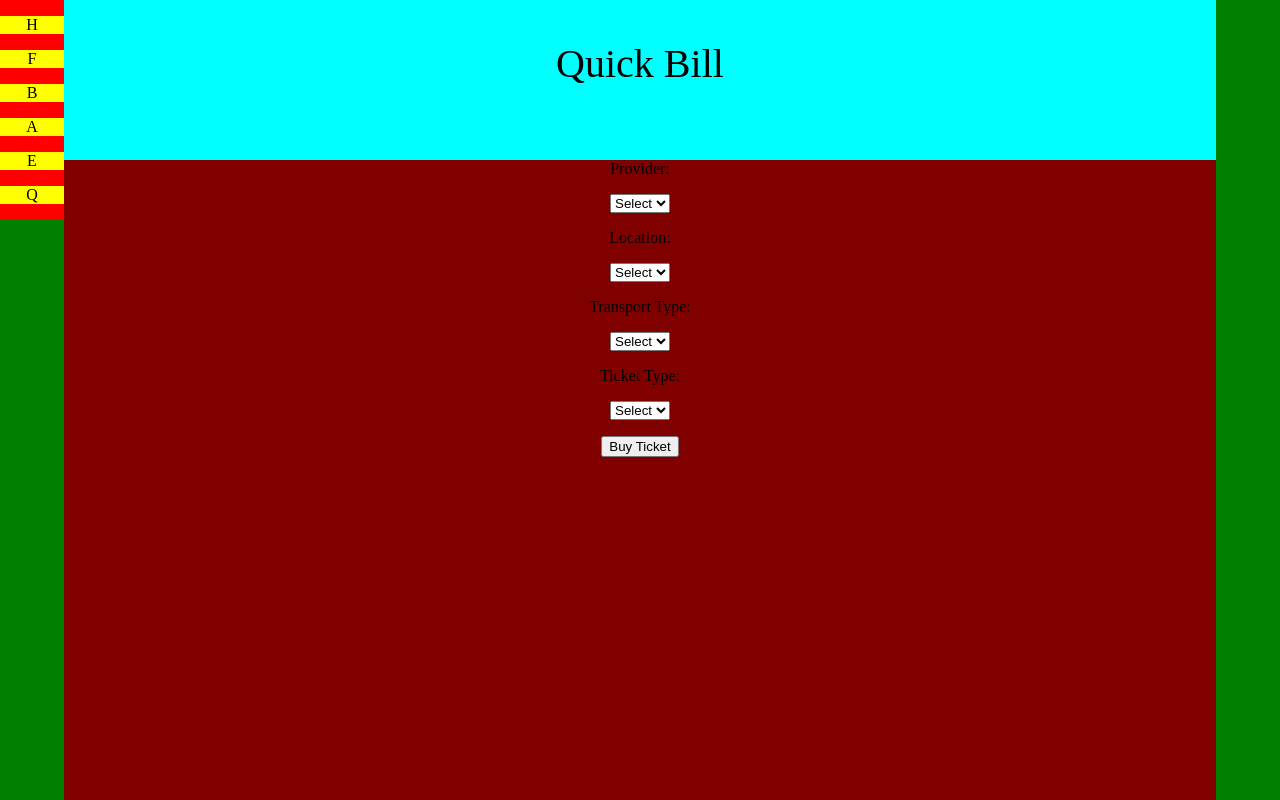
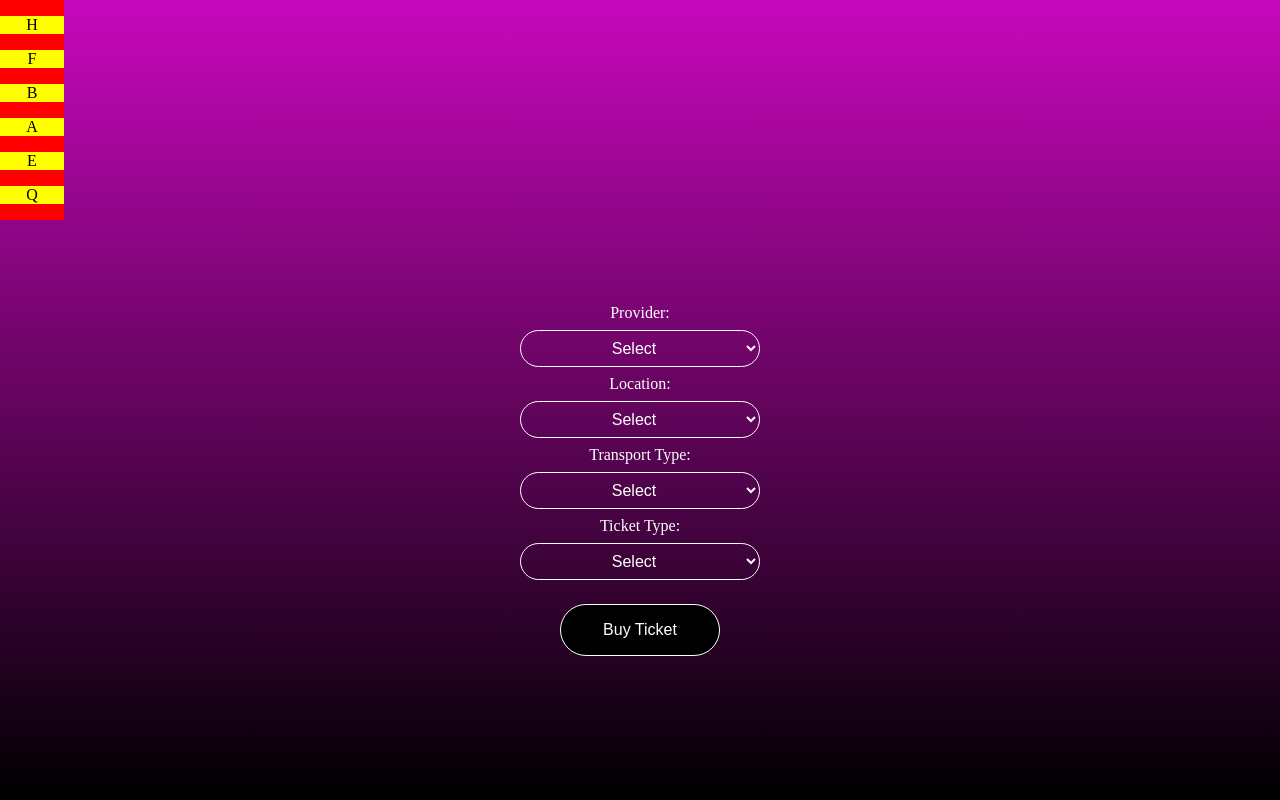
Before and after one commit to Grelory/WDPAI, a PHP site: page /public/views/user/buy.html in a window 1280 px wide. Run offline with PHP 8.4, Linux system fonts and the light colour scheme.

Commit message:
QB-37 Add styles for user screens

```diff
--- a/WDPAI_DOCKER/public/css/qb-common.css
+++ b/WDPAI_DOCKER/public/css/qb-common.css
@@ -9,8 +9,8 @@ body {
 #content {
     position: fixed;
     top: 20vh;
-    left: 0;
-    width: 100vw;
+    left: 5vw;
+    width: 90vw;
     height: 80vh;
 }
 
--- /dev/null
+++ b/WDPAI_DOCKER/public/css/qb-messages.css
@@ -0,0 +1,4 @@
+.message {
+    font-size: 2rem;
+    color: white;
+}
--- a/WDPAI_DOCKER/public/css/qb-utils-flex.css
+++ b/WDPAI_DOCKER/public/css/qb-utils-flex.css
@@ -3,5 +3,47 @@
     flex-direction: column;
     justify-content: center;
     align-items: center;
+}
+
+.flex-csc {
+    display: flex;
+    flex-direction: column;
+    justify-content: start;
+    align-items: center;
+}
+
+.flex-ccs {
+    display: flex;
+    flex-direction: column;
+    justify-content: center;
+    align-items: start;
+}
+
+.flex-css {
+    display: flex;
+    flex-direction: column;
+    justify-content: start;
+    align-items: start;
+}
+
+.flex-rcc {
+    display: flex;
+    flex-direction: row;
+    justify-content: center;
+    align-items: center;
+}
+
+.flex-wrap {
+    flex-wrap: wrap;
+}
+
+
+.flex-gap-005 {
+    gap: 0.5rem;
+}
+.flex-gap-010 {
     gap: 1rem;
 }
+.flex-gap-020 {
+    gap: 2rem;
+}
--- a/WDPAI_DOCKER/public/css/qb-utils-io.css
+++ b/WDPAI_DOCKER/public/css/qb-utils-io.css
@@ -1,3 +1,21 @@
+.qb-label-1 {
+    font-size: 1rem;
+    text-align: center;
+    color: white;
+}
+
+
+.qb-select-1 {
+    background: transparent;
+    width: 15rem;
+    border: 1px solid white;
+    padding: 0.5rem;
+    font-size: 1rem;
+    border-radius: 2rem;
+    text-align: center;
+    color: white;
+}
+
 .qb-input-1 {
     background: transparent;
     width: 20rem;
@@ -36,4 +54,15 @@
         font-size: 0.8rem;
         border-radius: 1.6rem;
     }
+
+    .qb-label-1, .qb-select-1 {
+        font-size: 0.8rem;
+    }
+
+    .qb-select-1 {
+        width: 10rem;
+        padding: 0.2rem;
+        font-size: 0.8rem;
+        border-radius: 1.6rem;
+    }
 }
--- /dev/null
+++ b/WDPAI_DOCKER/public/css/qb-utils.css
@@ -0,0 +1,8 @@
+.cs-full {
+    max-height: 80vh;
+    overflow: auto;
+}
+
+.m-top-010 {
+    margin-top: 1rem;
+}
--- a/WDPAI_DOCKER/public/views/auth/login.html
+++ b/WDPAI_DOCKER/public/views/auth/login.html
@@ -21,7 +21,7 @@
 <body>
     <?php include_once __DIR__ . '/../logo.html';?>
     <div id="content" class="flex-ccc">
-        <form class="login-form flex-ccc" action="/auth/login" method="POST">
+        <form class="login-form flex-ccc flex-gap-010" action="/auth/login" method="POST">
             <input type="text" id="email" class="qb-input-1" name="email" placeholder="Enter email address" required>
 
             <input type="text" id="password" class="qb-input-1" name="password" placeholder="Enter password" required>
--- a/WDPAI_DOCKER/public/views/auth/registration.html
+++ b/WDPAI_DOCKER/public/views/auth/registration.html
@@ -19,7 +19,7 @@
 <body>
     <?php include_once __DIR__ . '/../logo.html';?>
     <div id="content" class="registration-form flex-ccc">
-        <form class="registration-form flex-ccc" action="/auth/registration" method="POST">
+        <form class="registration-form flex-ccc flex-gap-010" action="/auth/registration" method="POST">
             <input type="text" id="userName" class="qb-input-1" name="userName" placeholder="Enter user name" required>
             <input type="text" id="email" class="qb-input-1" name="email" placeholder="Enter email address" required>
             <input type="text" id="password" class="qb-input-1" name="password" placeholder="Enter password" required>
--- a/WDPAI_DOCKER/public/views/user/buy.html
+++ b/WDPAI_DOCKER/public/views/user/buy.html
@@ -5,48 +5,45 @@
     <meta charset="UTF-8">
     <meta name="viewport" content="width=device-width, initial-scale=1.0">
 
-    <link rel="stylesheet" type="text/css" href="/public/css/shared/dashboard.css">
-    <link rel="stylesheet" type="text/css" href="/public/css/shared/content.css">
-    <link rel="stylesheet" type="text/css" href="/public/css/shared/logo.css">
     <link rel="stylesheet" type="text/css" href="/public/css/shared/navigation-bar.css">
-    <link rel="stylesheet" type="text/css" href="/public/css/shared/flex.css">
+
+    <link rel="stylesheet" type="text/css" href="/public/css/qb-common.css">
+    <link rel="stylesheet" type="text/css" href="/public/css/qb-utils-flex.css">
+    <link rel="stylesheet" type="text/css" href="/public/css/qb-utils-io.css">
+    <link rel="stylesheet" type="text/css" href="/public/css/qb-utils.css">
 
     <script src="/public/scripts/user/navigation-bar.js" defer></script>
-    <script src="/public/scripts/shared/logo.js" defer></script>
-
     <script src="/public/scripts/user/tickets-to-buy.js" defer></script>
 
     <title>Buy</title>
 </head>
 
 <body>
-    <style>
-
-    </style>
-    <div id="content">
-        <form class="ticket-form flex-column-center-center" action="/user/buy" method="POST">
-            <label for="provider">Provider:</label>
-            <select id="provider" name="provider" required>
+    <?php include_once __DIR__ . '/../logo.html';?>
+    <div id="content" class="flex-ccc">
+        <form class="ticket-form flex-ccc flex-gap-005 cs-full" action="/user/buy" method="POST">
+            <label for="provider" class="qb-label-1">Provider:</label>
+            <select id="provider" class="qb-select-1" name="provider" required>
                 <option value="">Select</option>
             </select>
 
 
-            <label for="location">Location:</label>
-            <select id="location" name="location" required>
+            <label for="location" class="qb-label-1">Location:</label>
+            <select id="location" class="qb-select-1" name="location" required>
                 <option value="">Select</option>
             </select>
 
-            <label for="transport-type">Transport Type:</label>
-            <select id="transport-type" name="transport-type" required>
+            <label for="transport-type" class="qb-label-1">Transport Type:</label>
+            <select id="transport-type" class="qb-select-1" name="transport-type" required>
                 <option value="">Select</option>
             </select>
 
-            <label for="ticket-type">Ticket Type:</label>
-            <select id="ticket-type" name="ticket-type" required>
+            <label for="ticket-type" class="qb-label-1">Ticket Type:</label>
+            <select id="ticket-type" class="qb-select-1" name="ticket-type" required>
                 <option value="">Select</option>
             </select>
 
-            <button type="submit">Buy Ticket</button>
+            <button type="submit" class="qb-button-1 m-top-010">Buy Ticket</button>
         </form>
     </div>
 </body>
```
Also changed, not shown: WDPAI_DOCKER/public/css/qb-tickets.css (added, +17 -0 lines), WDPAI_DOCKER/public/views/auth/logout.html (+10 -8 lines), WDPAI_DOCKER/public/views/user/available.html (+16 -14 lines), WDPAI_DOCKER/public/views/user/expired.html (+14 -14 lines).
